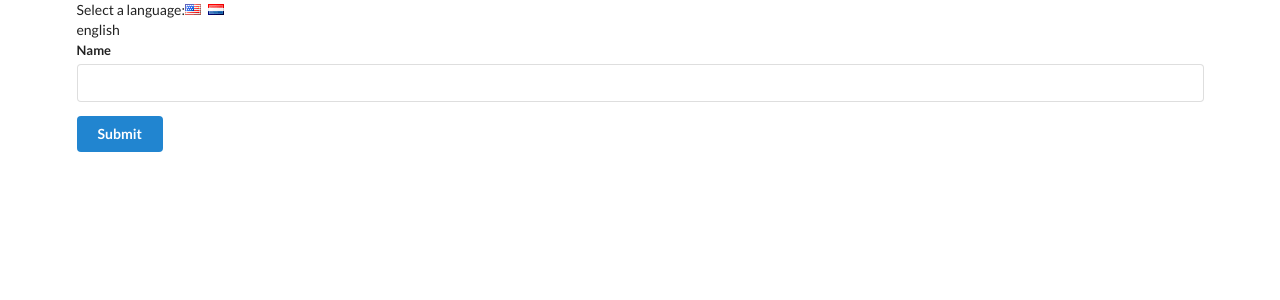
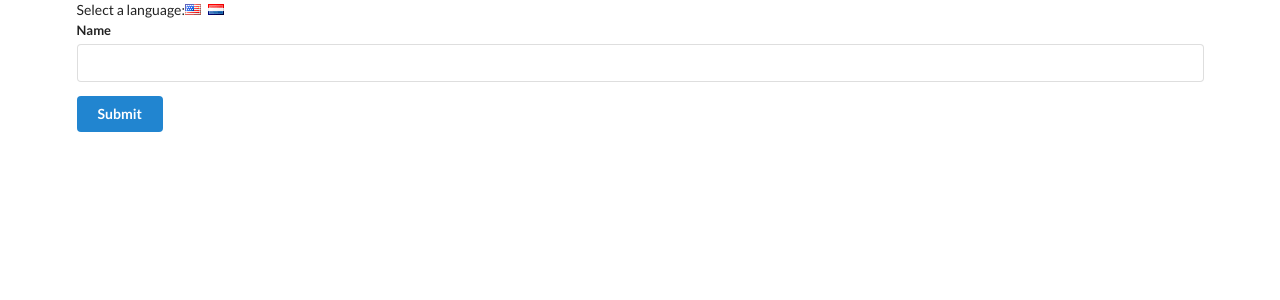
Before and after one commit to tobsirl/react-context-translate, a React (Create React App) app: page / in a window 1280 px wide. Shown: the top 300 px of the page. Built offline with nearby package versions, Linux system fonts and the light colour scheme.

Commit message:
Wrapped UserCreate in LanguageContext.Provider

```diff
--- a/src/components/App.js
+++ b/src/components/App.js
@@ -1,5 +1,6 @@
 import React, { Component } from 'react';
 import UserCreate from './UserCreate';
+import LanguageContext from '../contexts/LanguageContext';
 
 class App extends Component {
   state = {
@@ -24,8 +25,9 @@ class App extends Component {
             onClick={() => this.onLanguageChange('dutch')}
           />
         </div>
-        {this.state.language}
-        <UserCreate />
+        <LanguageContext.Provider value={this.state.language}>
+          <UserCreate />
+        </LanguageContext.Provider>
       </div>
     );
   }
```
